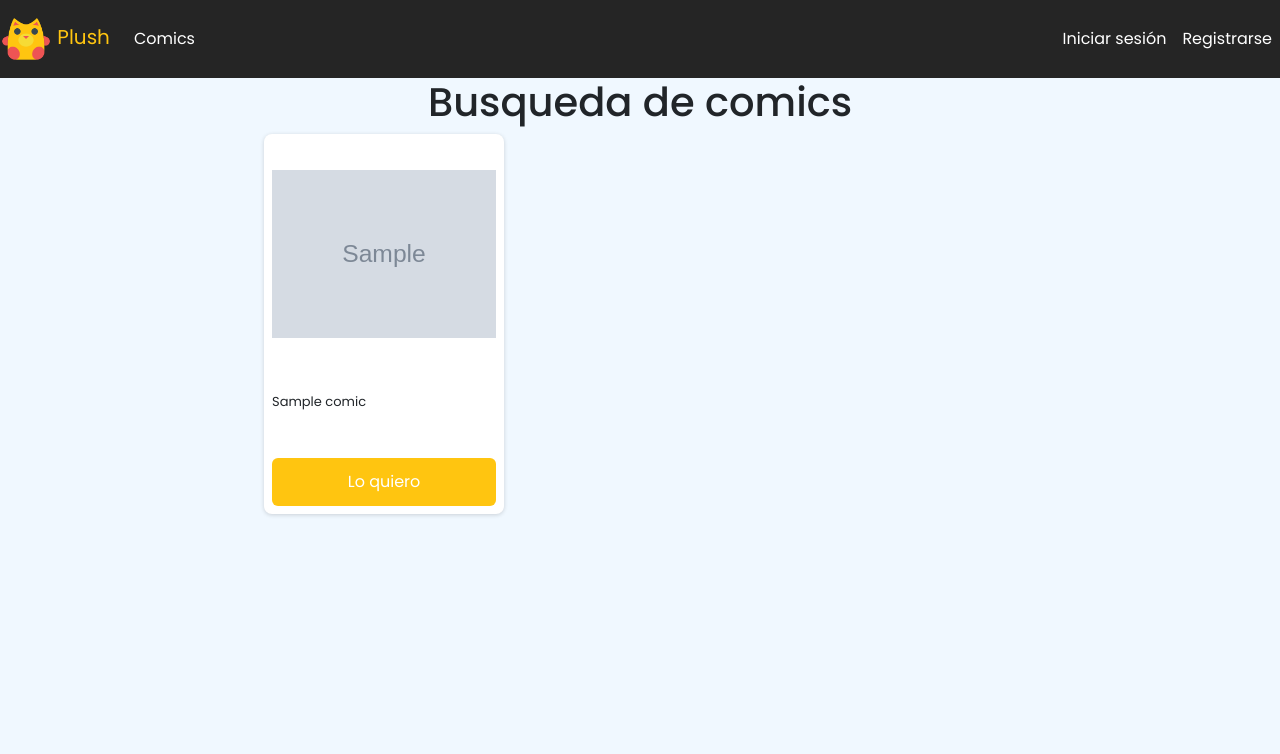
After one commit to Kevin-Antonio-Carvajal/Equipo-6-ProyectoFinal, a Django app: page /buscar_comics/ in a window 1280 px wide. The commit adds this page. Shown: the top 754 px of the page. Run offline with Django 5.2, Linux system fonts and the light colour scheme; tables that the repository leaves empty hold one stand-in row (values such as "Sample post"); grey boxes marked "Sample" are stand-in pictures.

Commit message:
feat: avance busqueda de comics

```diff
--- /dev/null
+++ b/ProyectoFinal/mainapp/static/css/buscar_comics.css
@@ -0,0 +1,97 @@
+#main-container {
+    display: flex;
+    flex-direction: column;
+    align-items: center;
+}
+
+#comics {
+    display: grid;
+    grid-template-columns: repeat(3, 1fr);
+    gap: 1rem;
+    max-width: 1280px;
+}
+
+.comic {
+    margin: 0px;
+    width: 240px;
+    height: 380px;
+    border-radius: 8px;
+    background-color: #FFF;
+    box-shadow: rgba(0, 0, 0, 0.16) 0px 1px 4px;
+    padding: 8px;
+    display: flex;
+    flex-direction: column;
+    justify-content: space-between;
+}
+
+.comic p.nombre {
+    margin: 24px 0px 0px 0px;
+    font-size: small;
+    height: 64px;
+}
+
+.comic p.nombre:hover {
+    color: #4c94f6;
+    cursor: pointer;
+}
+
+.comic .imagen-container img {
+    width: 224px;
+    height: 224px;
+    object-fit: contain;
+    border-radius: 8px;
+}
+
+.comic button {
+    width: 100%;
+    height: 48px;
+    border-radius: 6px;
+    background-color: #ffc510;
+    border: none;
+    color: #FFFF;
+}
+
+.comic button:hover {
+    background-color: #f6db35;
+}
+
+/* #comics {
+    display: grid;
+    grid-template-columns: repeat(3, 1fr);
+    gap: 32px;
+    margin: 0px;
+    max-width: 1280px;
+}
+
+.comic {
+    margin: 0px;
+    width: 240px;
+    height: 380px;
+    border-radius: 8px;
+    background-color: #FFF;
+    box-shadow: rgba(0, 0, 0, 0.16) 0px 1px 4px;
+    padding: 8px;
+}
+
+.comic p {
+    margin-top: 4px;
+    font-size: medium;
+}
+
+.comic .imagen-container img {
+    width: 100%;
+    border-radius: 8px;
+}
+
+.comic button {
+    width: 100%;
+    height: 48px;
+    border-radius: 6px;
+    background-color: #ffc510;
+    border: none;
+    color: #FFFF;
+}
+
+.comic button:hover {
+    background-color: #f6db35;
+} */
--- a/ProyectoFinal/mainapp/templates/layouts/layout.html
+++ b/ProyectoFinal/mainapp/templates/layouts/layout.html
@@ -36,7 +36,7 @@
             <!-- Enlaces a la izquierda -->
             <ul class="navbar-nav">
               <li class="nav-item">
-                <a class="nav-link" href="#">Comics</a>
+                <a class="nav-link" href="{% url 'buscar_comics' %}">Comics</a>
               </li>
               {% if usuario and usuario.rol == 3 %}
               <li class="nav-item">
--- /dev/null
+++ b/ProyectoFinal/mainapp/templates/mainapp/buscar_comics.html
@@ -0,0 +1,35 @@
+<!-- Agregamos el layout -->
+{% extends '../layouts/layout.html' %}
+
+<!-- Folder static -->
+{% load static %}
+
+{% block titulo %}
+    {{ titulo }}
+{% endblock %}
+
+<!-- Contenido principal -->
+{% block content %}
+    <!--Estilos  -->
+    <link rel="stylesheet" href="{% static 'css/buscar_comics.css' %}">
+    <div id="main-container">
+        <!-- Titulo -->
+        <div class="titulo">
+            <h1>{{ titulo }}</h1>
+        </div>
+        <!-- Comics -->
+        <div id="comics">
+            {% for comic in comics %}
+                <div class="comic">
+                    <div class="imagen-container">
+                        <img src="{{ comic.imagen.url }}" alt="imagen del comic">
+                    </div>
+                    <p class="nombre">{{ comic.nombre|slice:":57" }}{% if comic.nombre|length > 57 %}...{% endif %}</p>
+                    <button>Lo quiero</button>
+                </div>
+            {% endfor %}
+        </div>
+    </div>
+    <!-- Javascript -->
+    <script src="{% static 'js/buscar_comics.js' %}"></script>
+{% endblock %}
--- a/ProyectoFinal/mainapp/urls.py
+++ b/ProyectoFinal/mainapp/urls.py
@@ -36,5 +36,10 @@ urlpatterns = [
         'crear_comic/',
         views.crear_comic,
         name='crear_comic'
+    ),
+    path(
+        'buscar_comics/',
+        views.buscar_comics,
+        name='buscar_comics'
     )
 ]
--- a/ProyectoFinal/mainapp/views.py
+++ b/ProyectoFinal/mainapp/views.py
@@ -162,3 +162,12 @@ def crear_comic(request):
         )
         return JsonResponse({'success': True, 'message': 'Comic registrado exitosamente'}, status=200)
     return JsonResponse({'success': False, 'error': 'Metodo invalido'}, status=400)
+
+def buscar_comics(request):
+    # Obtenemos todos los comics, incluida la informacion del vendedor
+    comics = Comic.objects.select_related('vendedor').all()
+    contexto = {
+        'titulo': 'Busqueda de comics',
+        'comics': comics
+    }
+    return render(request, 'mainapp/buscar_comics.html', contexto)
```
Also changed, not shown: ProyectoFinal/mainapp/static/js/buscar_comics.js (added).
